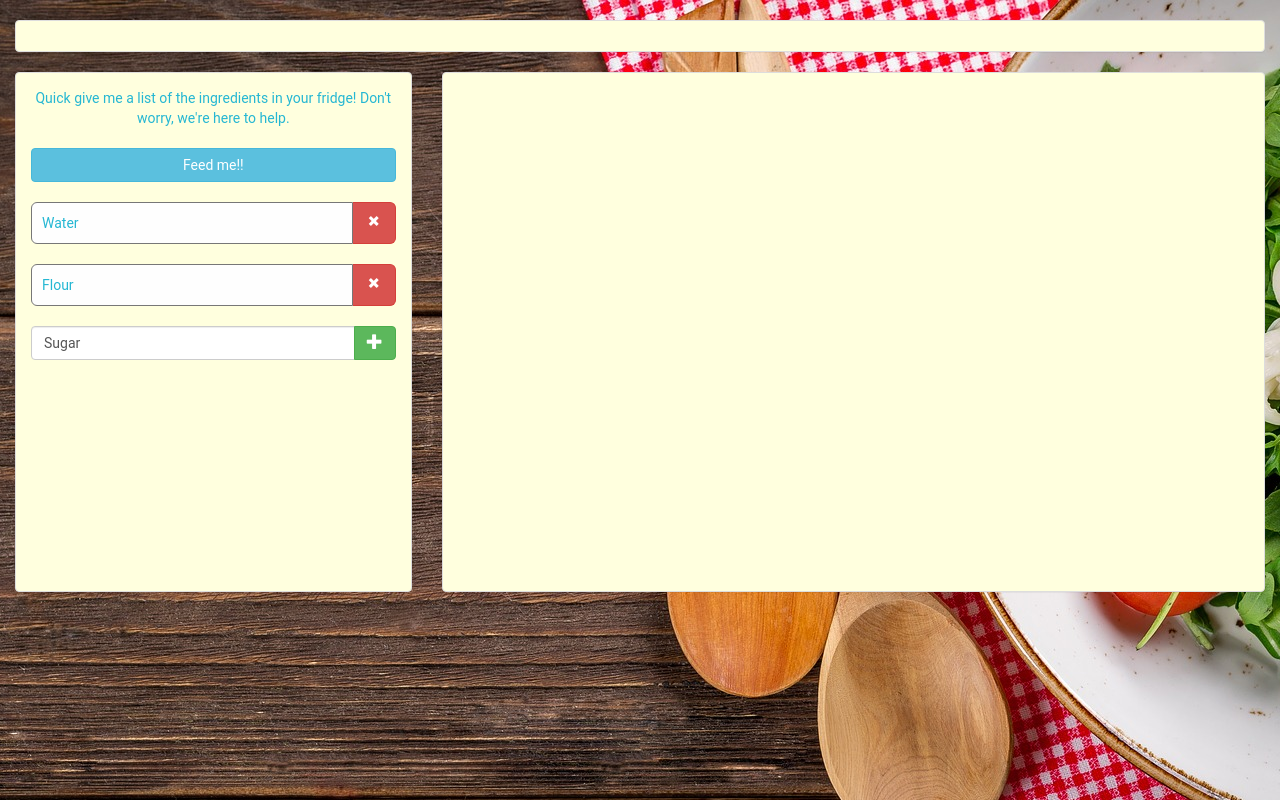
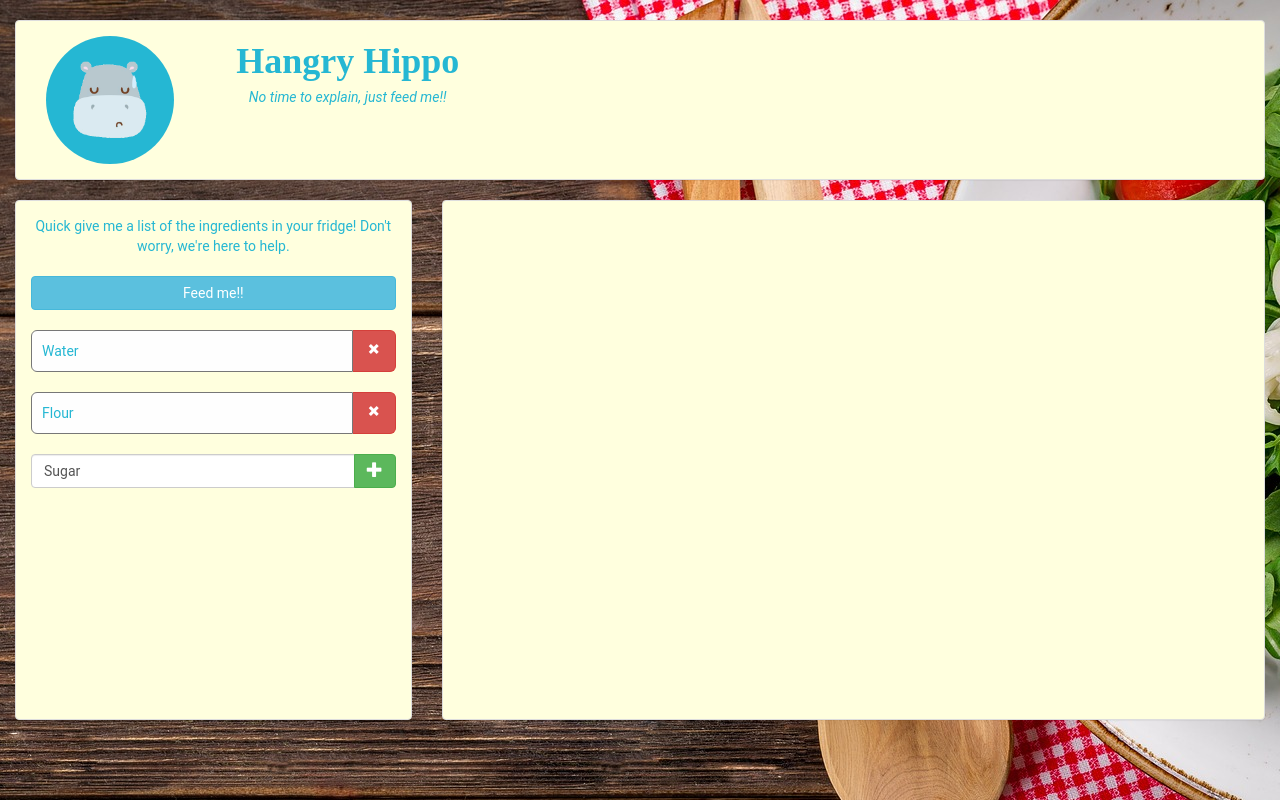
Before and after one commit to zacbraddy/HangryHippo, a React (Create React App) app: page / in a window 1280 px wide. Built offline with nearby package versions, Linux system fonts and the light colour scheme.

Commit message:
Added header to app component

```diff
--- a/src/App.js
+++ b/src/App.js
@@ -1,5 +1,6 @@
 import React, { Component } from 'react';
 import './App.css';
+import Header from './header/components/Header';
 import IngredientsList from './ingredientsList/components/IngredientsList';
 
 const recipeSpec = {
@@ -32,8 +33,9 @@ class App extends Component {
     return (
       <div className="App container-fluid">
         <div className="row container-fluid">
-        <div className="panel panel-default header hangry-panel">
-          <div className="panel-body">
+          <div className="panel panel-default header hangry-panel">
+            <div className="panel-body">
+              <Header />
             </div>
           </div>
         </div>
--- a/src/header/components/Header.jsx
+++ b/src/header/components/Header.jsx
@@ -7,11 +7,12 @@ const Header = () => (
     <div className="row">
       <div className="col-md-2">
         <div className="header-logo center-block">
-          /* Image goes here */
+          <img src={logo} alt="logo" />
         </div>
       </div>
       <div className="col-md-4 text-center">
-        /* Header and tag line goes here */
+        <div className="header-title">Hangry Hippo</div>
+        <div className="header-tagline">No time to explain, just feed me!!</div>
       </div>
     </div>
   </div>
```
